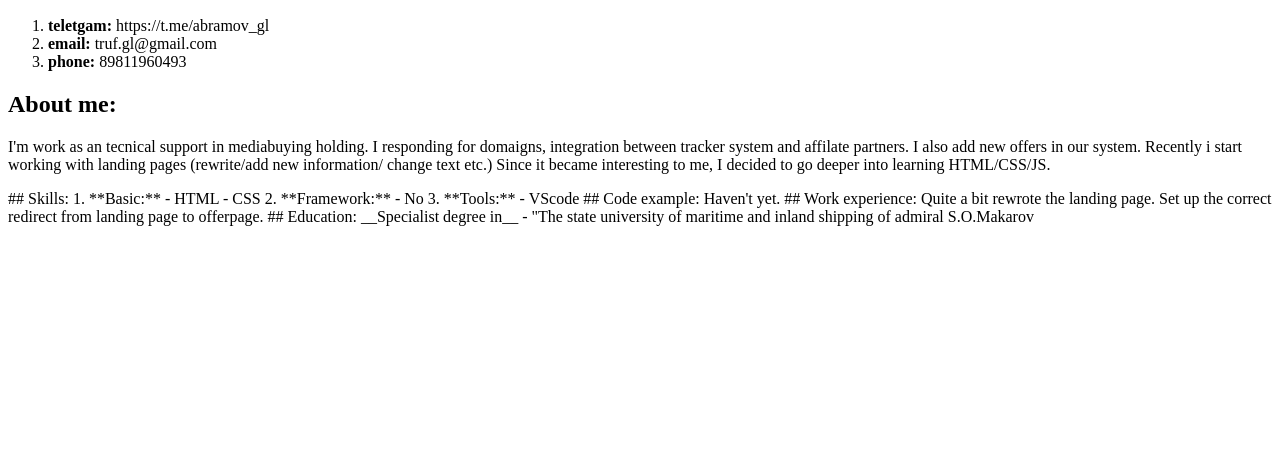
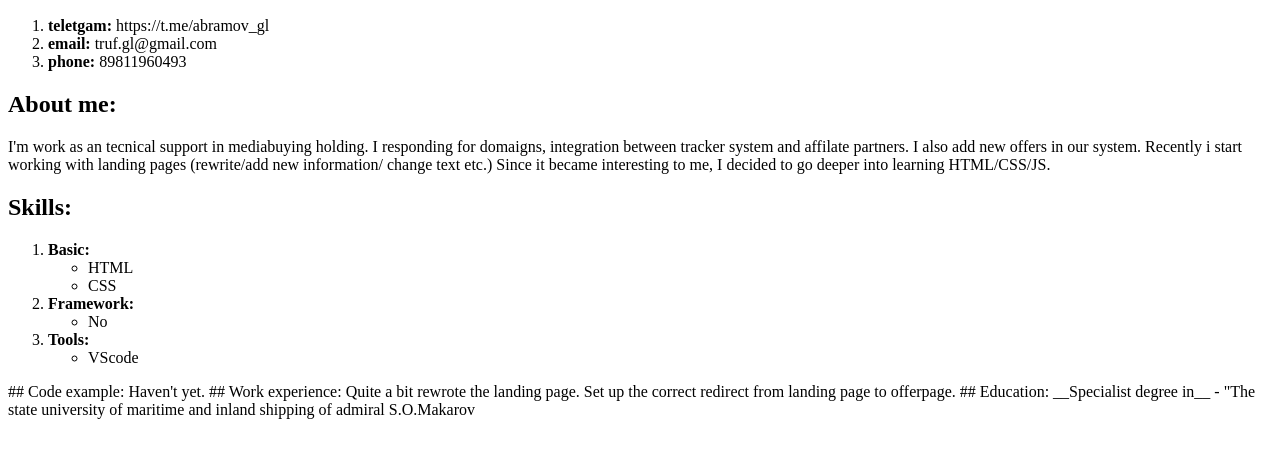
Before and after one commit to abramovgl/rsschool-cv, a plain HTML site: page index.html in a window 1280 px wide. Shown: the part 96-554 px from the top of the page. Drawn offline with Linux system fonts and the light colour scheme.

Commit message:
init: add skills info in HTML doc

```diff
--- a/index.html
+++ b/index.html
@@ -9,14 +9,25 @@
 <h2> About me: </h2>
 <p>I'm work as an tecnical support in mediabuying holding. I responding for domaigns, integration between tracker system and affilate partners. I also add new offers in our system. Recently i start working with landing pages (rewrite/add new information/ change text etc.) Since it became interesting to me, I decided to go deeper into learning HTML/CSS/JS.</p>
 
-## Skills:
-1. **Basic:**
-  - HTML
-  - CSS
-2. **Framework:**
-  - No
-3. **Tools:**
-  - VScode
+<h2>Skills:</h2>
+<ol>
+    <li> <b>Basic:</b>
+    <ul>
+        <li>HTML</li>
+        <li>CSS</li>
+    </ul>
+    </li>
+    <li> <b>Framework:</b>
+    <ul>
+        <li>No</li>
+    </ul>
+    </li>
+    <li> <b>Tools:</b>
+    <ul>
+        <li>VScode</li>
+    </ul>
+    </li>
+</ol>
 
 ## Code example:
 Haven't yet.
```
